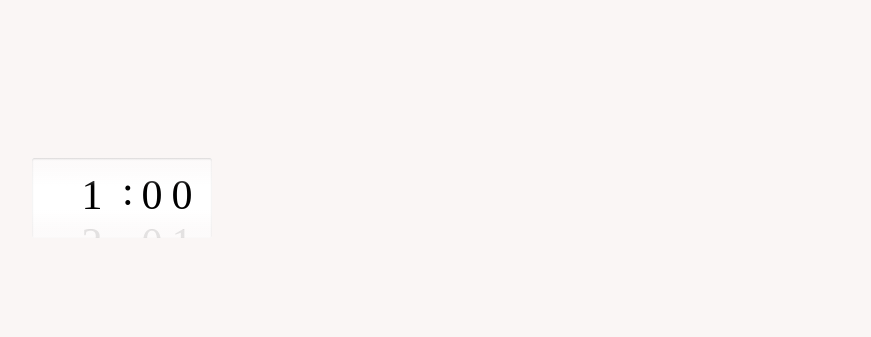
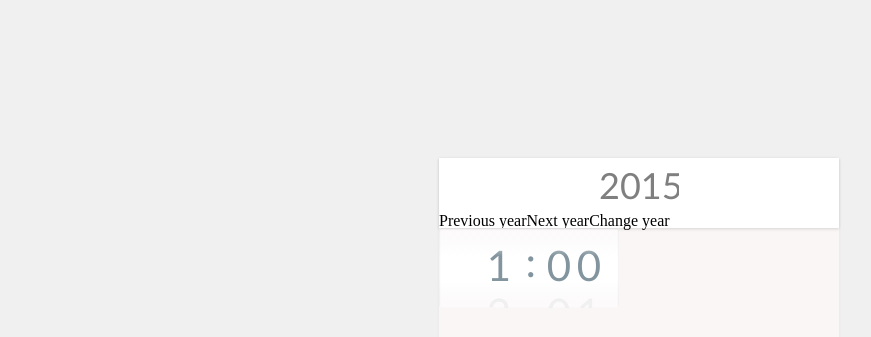
Before and after one commit to Trevald/WhatTimeIsLove, a website: page index.html in a window 1280 px wide. Shown: the whole page, without its empty margins (26-897 px from the left). Drawn offline with nearby package versions, Linux system fonts and the light colour scheme.

Commit message:
Started on year selector

```diff
--- a/assets/css/style.css
+++ b/assets/css/style.css
@@ -1,17 +1,68 @@
 body {
+	background-color: #f0f0f0;
+	padding: 150px 0 0 50px;
+}
+
+/* FONTS */
+.wtl-year input,
+.wtl-time .wtl-seperator,
+.wtl-time .wtl-iscroll ul li {
+	font-family: 'Aleo', 'HelveticaNeue-UltraLight', 'Calibri', 'Arial', sans-serif;
+	font-weight: 200;
+	-webkit-font-smoothing: antialiased;
+}
+
+.wtl-container {
+	position: relative;
+	margin: 0 auto;
 	background-color: #FAF6F5;
-	padding: 150px 0 0 50px;
+	box-shadow: rgba(0,0,0,.05) 0 1px 3px;
+	max-width: 400px;
+	min-height: 667px;
+	padding: 70px 0 0 0;
+}
+
+.wtl-year {
+	position: absolute;
+	top: 0;
+	right: 0;
+	left: 0;
+	height: 70px;
+	background-color: white;
+	box-shadow: rgba(0,0,0,.15) 0 1px 3px;
+}
+
+.wtl-year input {
+	display: block;
+	width: 20%;
+	padding: 5px;
+	margin: 0 auto;
+
+	font-size: 36px;
+	line-height: 36px;
+	color: rgba(0,0,0,.5);
+
+	box-shadow: none;
+	border: none;
+}
+
+.wtl-year input:focus {
+	outline: 1px solid #FAF6F5;
+}
+
+.wtl-btn-minus,
+.wtl-btn-minus,
+.wtl-btn-edit {
+	cursor: pointer;
 }
 
 .wtl-time {
 	width: 150px;
 	height: 80px;
 	border-radius: 2px;
+
 	background-color: white;
-
-
 	background-image: linear-gradient(-180deg, rgba(255,255,255,0.50) 0%, #FFFFFF 48%, rgba(255,255,255,0.50) 100%);
-
 
 	padding: 0 15px;
 	position: relative;
@@ -29,8 +80,6 @@ body {
 	left: 0;
 
 	border-radius: 2px;
-
-
 	background-image: linear-gradient(180deg, rgba(252,250,250, .9) 10%, rgba(252,250,250,0) 35%, rgba(252,250,250,0) 65%, rgba(252,250,250, .9) 90%);
 
 	pointer-events: none;
@@ -52,12 +101,11 @@ body {
 .wtl-time .wtl-seperator {
 	position: absolute;
 	top: 12px;
-	left: 50%;
+	left: 48%;
 
-	font-family: 'Aleo';
-	font-weight: 200;
 	font-size: 42px;
 	line-height: 42px;
+	color: #82949E;
 }
 
 .wtl-time .wtl-iscroll {
@@ -74,11 +122,11 @@ body {
 }
 
 .wtl-time .wtl-iscroll ul li {
-	font-family: 'Aleo';
-	font-weight: 200;
 	font-size: 42px;
 	line-height: 42px;
-	margin: 00;
+	color: #82949E;
+
+	margin: 0;
 	display: block;
 	padding: 3px 0;
 	text-align: right;
--- a/assets/js/main.js
+++ b/assets/js/main.js
@@ -4,9 +4,9 @@
 	WhatTimeIsLove = function(el, options) {
 		this.element = typeof el == 'string' ? document.querySelector(el) : el;
 		this.values = {
-			year    : 2015,
-			month   : 2,
-			day     : 28,
+			year    : 0,
+			month   : 0,
+			day     : 0,
 			hours   : 0,
 			minutes : 0
 		}
@@ -15,7 +15,7 @@
 	}
 
 	WhatTimeIsLove.prototype = {
-		version: '5.1.3',
+		version: '0.1',
 		timeZoneOffset : 0,
 
 		templates : {
@@ -32,16 +32,25 @@
 			this.container.className = 'wtl-container';
 			this.element.parentNode.insertBefore(this.container, this.element.nextSibling);
 
-			// Build the time selector
-			this._timeBuildHTML();
+			// Build the HTML
+			this.buildYearHTML();
+			this.buildTimeHTML();
 
-			// Bind iScroll to the time selector
-			this._timeBindIScroll();
+
+			// Bind handlers to events
+			this.timeBindIScroll();
+			this.yearBindEvents();
 
 			// Get the current timezone
 			this.timeZoneOffset = this.getTimezoneOffset();
 
+			this.setStartDate();
 
+		},
+
+		update : function() {
+			var value = this.getDateTime();
+			this.element.setAttribute('value', value);
 		},
 
 		getDateTime : function() {
@@ -58,6 +67,27 @@
 			return dateTime;
 		},
 
+		setStartDate : function() {
+			var now = new Date();
+				this.setYear(now.getFullYear());
+		},
+
+		/*
+		 * Year functions
+		 */
+
+		 setYear : function(value) {
+		 	this.values.year = value;
+		 	this.container.year.input.setAttribute('value', this.values.year);
+		 	this.update();
+		 },
+
+
+
+
+		/*
+		 * Time functions
+		 */
 		getTimezoneOffset : function() {
 			var timeZonePrefix = '+';
 			var x = new Date();
@@ -88,7 +118,49 @@
 			return timeZoneOffset;
 		},
 
-		_timeBindIScroll : function() {
+		/*
+		 * Event handlers
+		 */
+
+		 events : {
+
+		 	/*
+		 	 * Year handlers
+		 	 */
+
+
+		 },
+
+		/*
+		 * Bind events
+		 */
+		yearBindEvents : function() {
+			var self = this;
+
+			// Handlers
+		 	var editYear = function() {
+		 		self.container.year.input.focus();
+		 	}
+
+		 	var previousYear = function() {
+		 		self.setYear( self.values.year - 1);
+		 	}
+
+		 	var nextYear = function() {
+		 		self.setYear( self.values.year + 1);
+		 	}
+
+			this.container.year.btnMinus.addEventListener('click', previousYear);
+			this.container.year.btnMinus.addEventListener('touchstart', previousYear);
+
+			this.container.year.btnPlus.addEventListener('click', nextYear);
+			this.container.year.btnPlus.addEventListener('touchstart', nextYear);
+
+			this.container.year.btnEdit.addEventListener('click', editYear);
+			this.container.year.btnEdit.addEventListener('touchstart', editYear);
+		},
+
+		timeBindIScroll : function() {
 			self = this;
 			this.iScroll = {};
 			this.iScroll.hours = new IScroll(this.container.time.hours, {
@@ -113,7 +185,50 @@
 			});
 		},
 
-		_timeBuildHTML : function() {
+
+		/*
+		 * Builders
+		 */
+
+		buildYearHTML : function() {
+			// Texts
+			var btnMinusText = document.createTextNode('Previous year');
+			var btnPlusText = document.createTextNode('Next year');
+			var btnEditText = document.createTextNode('Change year');
+
+			// Wrapper for year selector
+			this.container.year = document.createElement('div');
+			this.container.year.className = 'wtl-year';
+
+			// Input
+			this.container.year.input = document.createElement('input');
+			this.container.year.input.className = 'wtl-year-input';
+			this.container.year.input.setAttribute('type', 'tel'); // Use tel so we get numpad on touch devices
+			this.container.year.input.setAttribute('maxlength', '4');
+
+			// Buttons
+			this.container.year.btnMinus = document.createElement('a');
+			this.container.year.btnMinus.className = 'wtl-btn-minus';
+			this.container.year.btnMinus.appendChild(btnMinusText);
+
+			this.container.year.btnPlus = document.createElement('a');
+			this.container.year.btnPlus.className = 'wtl-btn-plus';
+			this.container.year.btnPlus.appendChild(btnPlusText);
+
+			this.container.year.btnEdit = document.createElement('a');
+			this.container.year.btnEdit.className = 'wtl-btn-edit';
+			this.container.year.btnEdit.appendChild(btnEditText);
+
+			// Append everything to container
+			this.container.year.appendChild(this.container.year.input);
+			this.container.year.appendChild(this.container.year.btnMinus);
+			this.container.year.appendChild(this.container.year.btnPlus);
+			this.container.year.appendChild(this.container.year.btnEdit);
+			this.container.appendChild(this.container.year);
+
+		},
+
+		buildTimeHTML : function() {
 			// Wrapper for time selector
 			this.container.time = document.createElement('div');
 			this.container.time.className = 'wtl-time';
@@ -121,12 +236,12 @@
 			// Hours
 			this.container.time.hours = document.createElement('div');
 			this.container.time.hours.className = 'wtl-hours wtl-iscroll';
-			this.container.time.hours.innerHTML = this._getHoursHTML();
+			this.container.time.hours.innerHTML = this.getHoursHTML();
 
 			// Minutes
 			this.container.time.minutes = document.createElement('div');
 			this.container.time.minutes.className = 'wtl-minutes wtl-iscroll';
-			this.container.time.minutes.innerHTML = this._getMinutesHTML();
+			this.container.time.minutes.innerHTML = this.getMinutesHTML();
 
 			// Seperator
 			this.container.time.seperator = document.createElement('div');
@@ -140,15 +255,22 @@
 			this.container.appendChild(this.container.time);
 		},
 
-		_getMinutesHTML : function() {
+		buildHoursContent : function() {
 			var returnString = '';
-			var minutes = this._buildMinutes();
-			returnString+= this.templates.iScroll.replace('%content', minutes).replace('%cssClasses', 'wtl-minutes');
+			for( i = 1 ; i < 25 ; ++i ) {
+				text = i.toString();
+				if( text.length > 1 ) {
+					returnString+= '<li><span>' + text.charAt(0) + '</span><span>' + text.charAt(1) + '</span></li>';
+				} else {
+					returnString+= '<li><span></span><span>' + text + '</span></li>';
+				}
+			}
+			returnString+= '<li>&nbsp;</li>';
 
 			return returnString;
 		},
 
-		_buildMinutes : function() {
+		buildMinutesContent : function() {
 			var returnString = '';
 			for( i = 0 ; i < 60 ; ++i ) {
 				if( i < 10 ) { text = '0' + i; } else { text = i + ''; }
@@ -160,29 +282,24 @@
 			return returnString;
 		},
 
-		_getHoursHTML : function() {
+		getHoursHTML : function() {
 			var returnString = '';
-			var minutes = this._buildHours();
+			var minutes = this.buildHoursContent();
 			returnString+= this.templates.iScroll.replace('%content', minutes).replace('%cssClasses', 'wtl-hours');
 
 			return returnString;
 		},
 
-		_buildHours : function() {
+		getMinutesHTML : function() {
 			var returnString = '';
-			for( i = 1 ; i < 24 ; ++i ) {
-				text = i.toString();
-				if( text.length > 1 ) {
-					returnString+= '<li><span>' + text.charAt(0) + '</span><span>' + text.charAt(1) + '</span></li>';
-				} else {
-					returnString+= '<li><span></span><span>' + text + '</span></li>';
-				}
-			}
-			returnString+= '<li>&nbsp;</li>';
+			var minutes = this.buildMinutesContent();
+			returnString+= this.templates.iScroll.replace('%content', minutes).replace('%cssClasses', 'wtl-minutes');
 
 			return returnString;
 		}
+
 	}
+
 
 	var helpers = {
 
```
